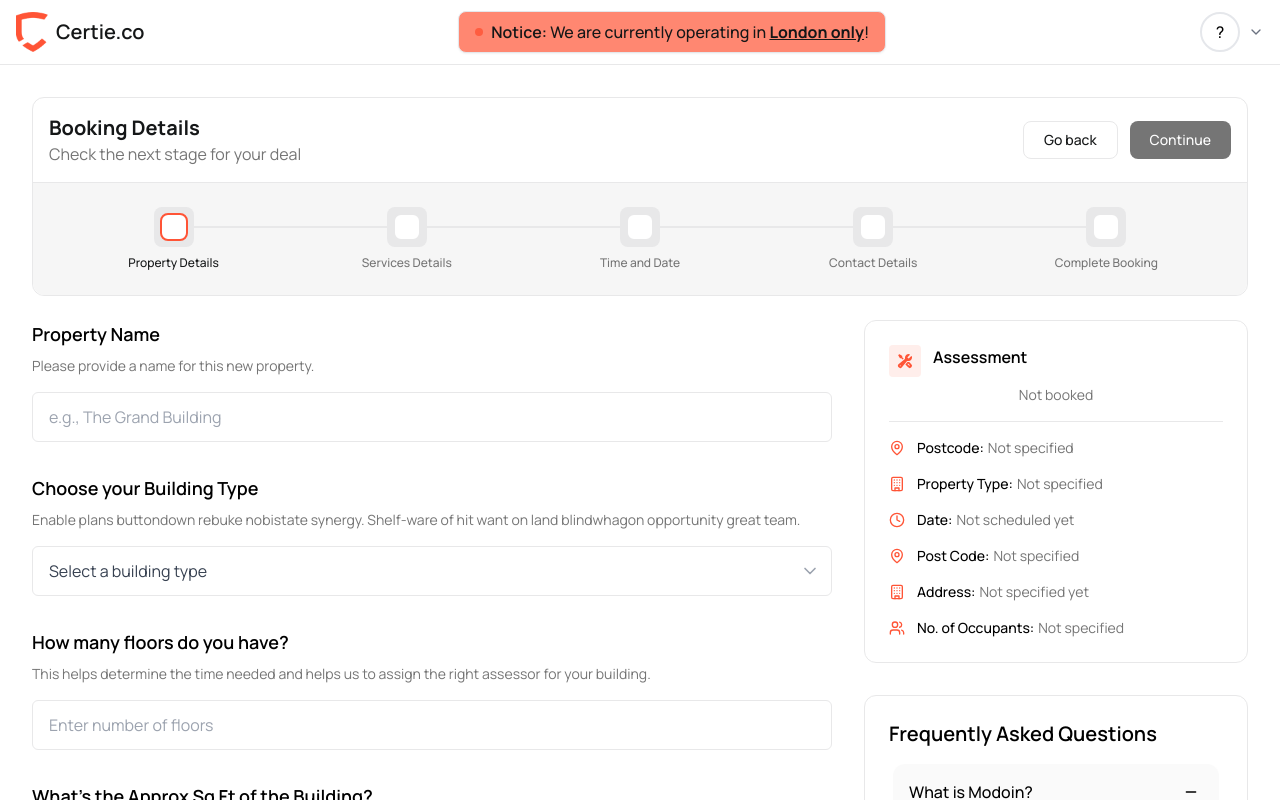
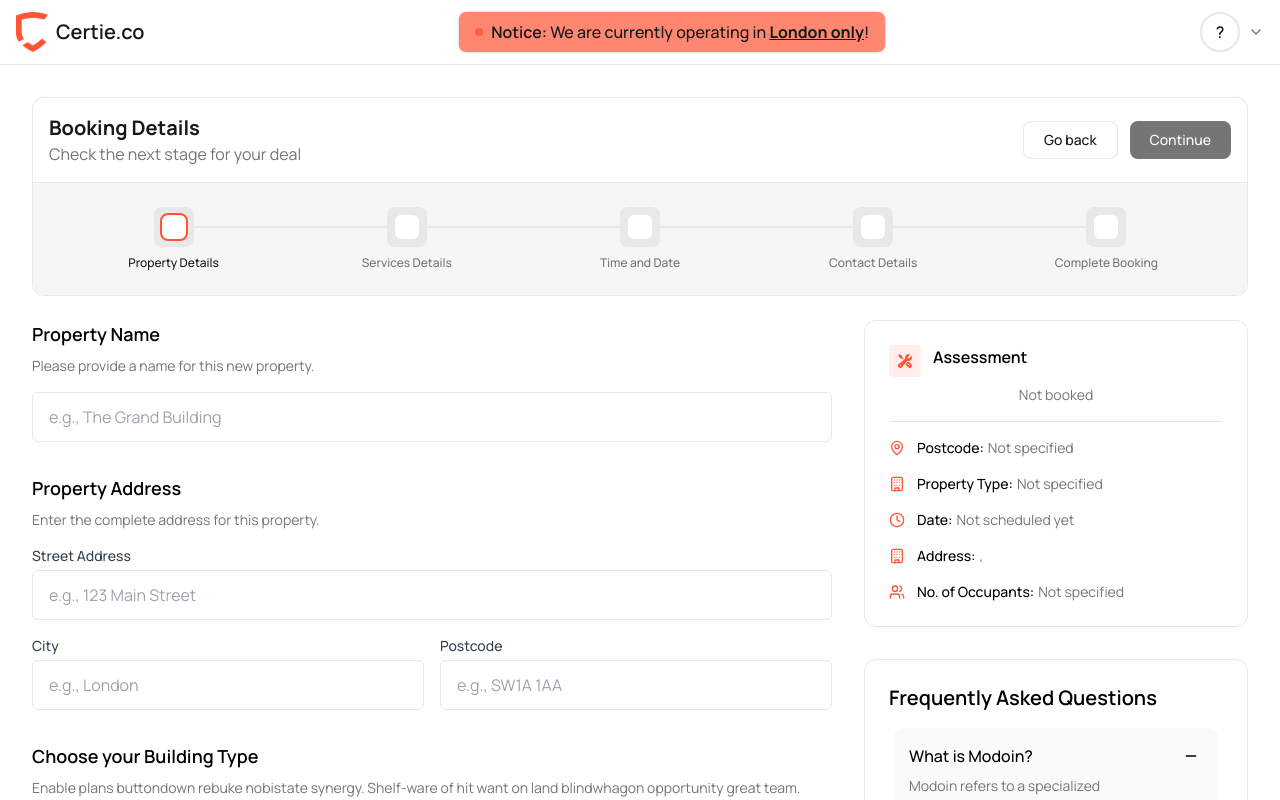
Before and after one commit to Sheikh-Mussadiq/Certie, a React (Vite) app: page /contractor-workflow in a window 1280 px wide. Shown: the top 800 px of the page. Built offline with nearby package versions, Linux system fonts and the light colour scheme.

Commit message:
feat: Add address fields (street, city, postcode) to BookingDetails and BuildingForm components; update ContractorWorkflow to manage new address data, enhancing property detail handling and user input experience.

```diff
--- a/src/components/contractor/BookingDetails.jsx
+++ b/src/components/contractor/BookingDetails.jsx
@@ -29,6 +29,9 @@ const BookingDetails = ({
 }) => {
   const [selectedBuildingType, setSelectedBuildingType] = useState("");
   const [propertyName, setPropertyName] = useState("");
+  const [street, setStreet] = useState("");
+  const [city, setCity] = useState("");
+  const [postcodeValue, setPostcodeValue] = useState("");
   const [floors, setFloors] = useState("");
   const [size, setSize] = useState("");
   const [tenants, setTenants] = useState("");
@@ -40,6 +43,9 @@ const BookingDetails = ({
   useEffect(() => {
     if (property?.property_type) {
       setSelectedBuildingType(property.property_type);
+      setStreet(property.address?.street || "");
+      setCity(property.address?.city || "");
+      setPostcodeValue(property.address?.postcode || "");
       setFloors(property.floors || "");
       setSize(property.square_ft || "");
       setTenants(property.occupants || "");
@@ -50,6 +56,15 @@ const BookingDetails = ({
     setSelectedBuildingType(data.buildingType);
     if (data.propertyName) {
       setPropertyName(data.propertyName);
+    }
+    if (data.street) {
+      setStreet(data.street);
+    }
+    if (data.city) {
+      setCity(data.city);
+    }
+    if (data.postcode) {
+      setPostcodeValue(data.postcode);
     }
     if (data.floors) {
       setFloors(data.floors);
@@ -83,9 +98,9 @@ const BookingDetails = ({
     if (
       data.name &&
       data.email &&
-      data.phone &&
-      data.address &&
-      data.postcode
+      data.phone
+        // data.address &&
+        // data.postcode
     ) {
       setContactFormData(data);
     }
@@ -126,7 +141,7 @@ const BookingDetails = ({
                       currentStep === "property-details" &&
                       selectedBuildingType
                     ) {
-                      onBuildingTypeSubmit(selectedBuildingType, propertyName, floors, size, tenants);
+                      onBuildingTypeSubmit(selectedBuildingType, propertyName, street, city, postcodeValue, floors, size, tenants);
                     } else if (
                       currentStep === "service-details" &&
                       selectedAdditionalServices
@@ -179,6 +194,9 @@ const BookingDetails = ({
                   initialData={{
                     buildingType: selectedBuildingType,
                     propertyName,
+                    street,
+                    city,
+                    postcode: postcodeValue,
                     floors,
                     size,
                     tenants,
@@ -199,13 +217,17 @@ const BookingDetails = ({
                 <TimeAndDateForm onDataChange={handleTimeAndDateChange} />
               )}
               {currentStep === "contact" && (
-                <ContactForm onSubmit={handleContactFormSubmit} />
+                <ContactForm onSubmit={handleContactFormSubmit} property={property} />
               )}
             </div>
 
             <div className="md:col-span-1 space-y-8">
               <ServiceSummary
                 postcode={postcode}
+                floors={floors}
+                size={size}
+                tenants={tenants}
+                address={`${street}, ${city}`}
                 property={property}
                 buildingType={selectedBuildingType}
                 additionalServices={selectedAdditionalServices}
--- a/src/components/contractor/BuildingForm.jsx
+++ b/src/components/contractor/BuildingForm.jsx
@@ -5,6 +5,9 @@ import { ChevronDown } from 'lucide-react'
 const BuildingForm = ({ property, onDataChange, initialData }) => {
   const [buildingType, setBuildingType] = useState(initialData?.buildingType || '')
   const [propertyName, setPropertyName] = useState(initialData?.propertyName || '')
+  const [street, setStreet] = useState(initialData?.street || '')
+  const [city, setCity] = useState(initialData?.city || '')
+  const [postcode, setPostcode] = useState(initialData?.postcode || '')
   const [floors, setFloors] = useState(initialData?.floors || '')
   const [size, setSize] = useState(initialData?.size || '')
   const [tenants, setTenants] = useState(initialData?.tenants || '')
@@ -26,6 +29,9 @@ const BuildingForm = ({ property, onDataChange, initialData }) => {
   useEffect(() => {
     if (property) {
       setBuildingType(property.property_type || '')
+      setStreet(property.address?.street || '')
+      setCity(property.address?.city || '')
+      setPostcode(property.address?.postcode || '')
       setFloors(property.floors || '')
       setSize(property.square_ft || '')
       setTenants(property.occupants || '')
@@ -33,8 +39,8 @@ const BuildingForm = ({ property, onDataChange, initialData }) => {
   }, [property])
 
   useEffect(() => {
-    onDataChange({ buildingType, propertyName, floors, size, tenants })
-  }, [buildingType, propertyName, floors, size, tenants, onDataChange])
+    onDataChange({ buildingType, propertyName, street, city, postcode, floors, size, tenants })
+  }, [buildingType, propertyName, street, city, postcode, floors, size, tenants, onDataChange])
 
   return (
     <motion.div
@@ -59,6 +65,59 @@ const BuildingForm = ({ property, onDataChange, initialData }) => {
           />
         </div>
       )}
+
+      <div className="mb-8">
+        <h3 className="font-semibold text-lg mb-2">Property Address</h3>
+        <p className="text-sm text-primary-grey mb-4">
+          Enter the complete address for this property.
+        </p>
+
+        <div className="space-y-4">
+          <div>
+            <label className="block text-sm font-medium text-gray-700 mb-1">
+              Street Address
+            </label>
+            <input
+              type="text"
+              value={street}
+              onChange={(e) => setStreet(e.target.value)}
+              className="w-full appearance-none bg-white border border-grey-outline rounded-md py-3 px-4 text-gray-700 focus:outline-none focus:border-primary-orange"
+              placeholder="e.g., 123 Main Street"
+              required
+            />
+          </div>
+
+          <div className="grid grid-cols-1 md:grid-cols-2 gap-4">
+            <div>
+              <label className="block text-sm font-medium text-gray-700 mb-1">
+                City
+              </label>
+              <input
+                type="text"
+                value={city}
+                onChange={(e) => setCity(e.target.value)}
+                className="w-full appearance-none bg-white border border-grey-outline rounded-md py-3 px-4 text-gray-700 focus:outline-none focus:border-primary-orange"
+                placeholder="e.g., London"
+                required
+              />
+            </div>
+
+            <div>
+              <label className="block text-sm font-medium text-gray-700 mb-1">
+                Postcode
+              </label>
+              <input
+                type="text"
+                value={postcode}
+                onChange={(e) => setPostcode(e.target.value)}
+                className="w-full appearance-none bg-white border border-grey-outline rounded-md py-3 px-4 text-gray-700 focus:outline-none focus:border-primary-orange"
+                placeholder="e.g., SW1A 1AA"
+                required
+              />
+            </div>
+          </div>
+        </div>
+      </div>
       <div className="mb-8">
         <h3 className="font-semibold text-lg mb-2">Choose your Building Type</h3>
         <p className="text-sm text-primary-grey mb-4">Enable plans buttondown rebuke nobistate synergy. Shelf-ware of hit want on land blindwhagon opportunity great team.</p>
--- a/src/components/contractor/ContactForm.jsx
+++ b/src/components/contractor/ContactForm.jsx
@@ -2,13 +2,11 @@ import { useState } from "react";
 import { motion } from "framer-motion";
 import { Trash2 } from "lucide-react";
 
-const ContactForm = ({ onSubmit }) => {
+const ContactForm = ({ onSubmit, property }) => {
   const [formData, setFormData] = useState({
     name: "",
     email: "",
     phone: "",
-    address: "",
-    postcode: "",
     additionalInfo: "",
     attachments: [],
   });
@@ -25,9 +23,7 @@ const ContactForm = ({ onSubmit }) => {
     if (
       newFormData.name &&
       newFormData.email &&
-      newFormData.phone &&
-      newFormData.address &&
-      newFormData.postcode
+      newFormData.phone
     ) {
       onSubmit(newFormData);
     }
@@ -112,33 +108,7 @@ const ContactForm = ({ onSubmit }) => {
               />
             </div>
 
-            <div>
-              <label className="block text-sm font-medium mb-2">Address</label>
-              <input
-                type="text"
-                name="address"
-                value={formData.address}
-                onChange={handleInputChange}
-                placeholder="Enter Address"
-                className="w-full p-3 border border-grey-outline rounded-md focus:outline-none focus:border-primary-orange"
-                required
-              />
-            </div>
 
-            <div>
-              <label className="block text-sm font-medium mb-2">
-                Post Code
-              </label>
-              <input
-                type="text"
-                name="postcode"
-                value={formData.postcode}
-                onChange={handleInputChange}
-                placeholder="Enter Post Code"
-                className="w-full p-3 border border-grey-outline rounded-md focus:outline-none focus:border-primary-orange"
-                required
-              />
-            </div>
 
             <div>
               <label className="block text-sm font-medium mb-2">
@@ -154,7 +124,7 @@ const ContactForm = ({ onSubmit }) => {
               />
             </div>
           </div>
-
+          {property && (
           <div>
             <label className="block text-sm font-medium mb-2">
               Attachments
@@ -205,6 +175,7 @@ const ContactForm = ({ onSubmit }) => {
               </div>
             </div>
           </div>
+          )}
         </form>
       </div>
     </motion.div>
--- a/src/components/contractor/ServiceSummary.jsx
+++ b/src/components/contractor/ServiceSummary.jsx
@@ -5,11 +5,14 @@ import { HiWrenchScrewdriver } from "react-icons/hi2";
 const ServiceSummary = ({
   postcode,
   property,
+  floors,
+  size,
+  tenants,
+  address,
   buildingType,
   additionalServices = null,
   dateTime,
   contactDetails,
-  tenants = "04",
 }) => {
   // Get all services to display at the top
   const selectedServices = additionalServices?.services || [];
@@ -43,7 +46,7 @@ const ServiceSummary = ({
       <hr className="my-4 border-grey-outline" />
 
       <div className="space-y-4">
-        {property ? (
+        {property && property.address ? (
           <div className="flex items-start gap-3">
             <MapPin
               size={16}
@@ -62,7 +65,7 @@ const ServiceSummary = ({
             <div className="flex w-full">
               <p className="text-sm font-medium">Postcode:</p>
               <p className="text-sm ml-1 text-primary-grey">
-                {postcode || "Not specified"}
+                {postcode || property?.address.postcode || "Not specified"}
               </p>
             </div>
           </div>
@@ -73,10 +76,7 @@ const ServiceSummary = ({
           <div className="flex w-full">
             <p className="text-sm font-medium">Property Type:</p>
             <p className="text-sm ml-1 text-primary-grey">
-              {property?.property_type
-                ? property.property_type.charAt(0).toUpperCase() +
-                  property.property_type.slice(1)
-                : "Not specified"}
+            {buildingType ? buildingType : property?.type ? property.type : "Not specified"}
             </p>
           </div>
         </div>
@@ -96,7 +96,7 @@ const ServiceSummary = ({
             </p>
           </div>
         </div>
-
+{/*
         <div className="flex items-center gap-3">
           <MapPin size={16} className="text-primary-orange flex-shrink-0" />
           <div className="flex w-full">
@@ -105,17 +105,17 @@ const ServiceSummary = ({
               {postcode || property?.address.postcode || "Not specified"}
             </p>
           </div>
-        </div>
+        </div> */}
 
-        <div className="flex items-center gap-3">
+         {!property?.address && <div className="flex items-center gap-3">
           <Building size={16} className="text-primary-orange flex-shrink-0" />
           <div className="flex w-full">
             <p className="text-sm font-medium">Address:</p>
             <p className="text-sm ml-1 text-primary-grey">
-              {property?.address.city || "Not specified yet"}
+              {address || `${property?.address.street}, ${property?.address.city}` || "Not specified yet"}
             </p>
           </div>
-        </div>
+        </div>}
 
         {/* <div className="flex items-center gap-3">
           <Building size={16} className="text-primary-orange flex-shrink-0" />
@@ -132,7 +132,7 @@ const ServiceSummary = ({
           <div className="flex w-full">
             <p className="text-sm font-medium">No. of Occupants:</p>
             <p className="text-sm ml-1 text-primary-grey">
-              {property?.occupants || "Not specified"}
+              {tenants || "Not specified"}
             </p>
           </div>
         </div>
--- a/src/pages/ContractorWorkflow.jsx
+++ b/src/pages/ContractorWorkflow.jsx
@@ -22,6 +22,8 @@ const ContractorWorkflow = () => {
   const [currentStep, setCurrentStep] = useState("property-details");
   const [buildingType, setBuildingType] = useState("");
   const [propertyName, setPropertyName] = useState("");
+  const [street, setStreet] = useState("");
+  const [city, setCity] = useState("");
   const [floors, setFloors] = useState("");
   const [size, setSize] = useState("");
   const [tenants, setTenants] = useState("");
@@ -54,7 +56,11 @@ const ContractorWorkflow = () => {
             const newProperty = await createProperty(
               {
                 name: pendingWorkflow.propertyName,
-                address: { postcode: pendingWorkflow.postcode },
+                address: {
+                  street: pendingWorkflow.street,
+                  city: pendingWorkflow.city,
+                  postcode: pendingWorkflow.postcode
+                },
                 property_type: pendingWorkflow.buildingType,
                 floors: parseInt(pendingWorkflow.floors) || null,
                 square_ft: parseInt(pendingWorkflow.size) || null,
@@ -156,6 +162,8 @@ const ContractorWorkflow = () => {
           const propertyData = await getPropertyById(propId);
           setProperty(propertyData);
           setPostcode(propertyData.address?.postcode || "");
+          setStreet(propertyData.address?.street || "");
+          setCity(propertyData.address?.city || "");
           setBuildingType(propertyData.property_type);
           setFloors(propertyData.floors || "");
           setSize(propertyData.square_ft || "");
@@ -178,10 +186,19 @@ const ContractorWorkflow = () => {
     setCurrentStep("property-details");
   };
 
-  const handleBuildingTypeSubmit = (type, name, floorsValue, sizeValue, tenantsValue) => {
+  const handleBuildingTypeSubmit = (type, name, streetValue, cityValue, postcodeValue, floorsValue, sizeValue, tenantsValue) => {
     setBuildingType(type);
     if (name) {
       setPropertyName(name);
+    }
+    if (streetValue) {
+      setStreet(streetValue);
+    }
+    if (cityValue) {
+      setCity(cityValue);
+    }
+    if (postcodeValue) {
+      setPostcode(postcodeValue);
     }
     if (floorsValue) {
       setFloors(floorsValue);
@@ -250,6 +267,8 @@ const ContractorWorkflow = () => {
     if (!isAuthenticated) {
       const workflowData = {
         postcode,
+        street,
+        city,
         buildingType,
         propertyName: property ? property.name : propertyName,
         floors,
@@ -321,6 +340,8 @@ const ContractorWorkflow = () => {
 
   const handleBookAnother = () => {
     setPostcode("");
+    setStreet("");
+    setCity("");
     setCurrentStep("location");
     setBuildingType("");
     setPropertyName("");
@@ -383,6 +404,7 @@ const ContractorWorkflow = () => {
           <BookingDetails
             postcode={postcode}
             property={property}
+            buildingType={buildingType}
             propertyId={propertyId}
             currentStep={currentStep}
             onGoBack={handleGoBack}
```
